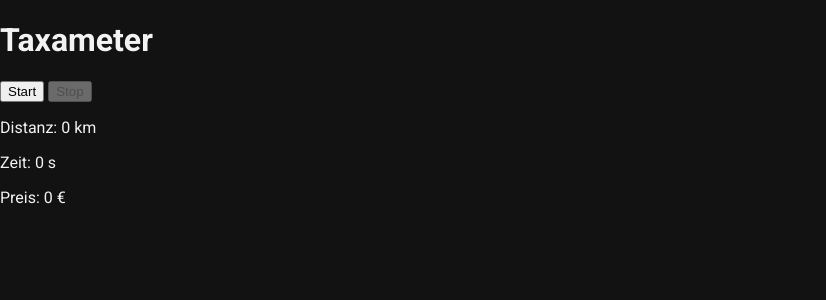
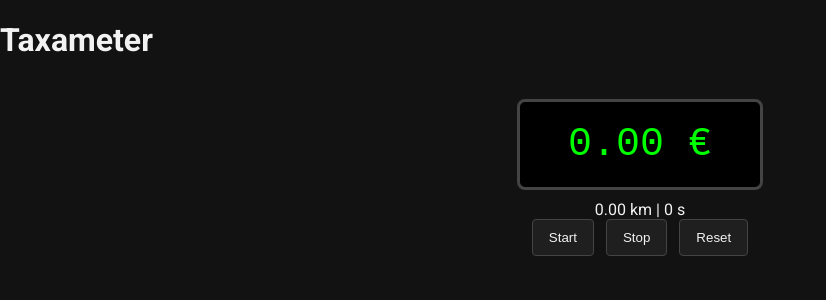
Before and after one commit to DO1FFE/tesla-dashboard, a Flask app: page /taxameter in a window 1280 px wide. Shown: the top 300 px of the page, without its empty margins (0-826 px from the left). Run offline with Flask 3, Linux system fonts and the light colour scheme.

Commit message:
Improve taximeter

```diff
--- a/app.py
+++ b/app.py
@@ -2076,18 +2076,22 @@
 
 
 @app.route("/api/taxameter/start", methods=["POST"])
-@requires_auth
 def api_taxameter_start():
     _start_thread("default")
-    started = taximeter.start()
-    return jsonify({"active": started})
+    taximeter.start()
+    return jsonify(taximeter.status())
 
 
 @app.route("/api/taxameter/stop", methods=["POST"])
-@requires_auth
 def api_taxameter_stop():
     result = taximeter.stop()
     return jsonify(result or {"active": False})
+
+
+@app.route("/api/taxameter/reset", methods=["POST"])
+def api_taxameter_reset():
+    taximeter.reset()
+    return jsonify({"active": False})
 
 
 @app.route("/api/taxameter/status")
--- a/static/css/style.css
+++ b/static/css/style.css
@@ -985,3 +985,31 @@
 #sms-status {
   margin-left: 10px;
 }
+
+/* Taximeter page */
+#taximeter {
+  text-align: center;
+  margin-top: 40px;
+}
+
+#taximeter-display {
+  background: #000;
+  color: #0f0;
+  font-family: 'Courier New', monospace;
+  font-size: 2.5rem;
+  padding: 20px;
+  border: 3px solid #444;
+  border-radius: 8px;
+  display: inline-block;
+  min-width: 200px;
+  margin-bottom: 10px;
+}
+
+#taximeter-buttons button {
+  padding: 10px 16px;
+  margin: 0 4px;
+  background: var(--surface-color);
+  color: var(--text-color);
+  border: 1px solid #444;
+  border-radius: 4px;
+}
--- a/static/js/taxameter.js
+++ b/static/js/taxameter.js
@@ -1,25 +1,47 @@
 $(function() {
     function update() {
         $.getJSON('/api/taxameter/status', function(data) {
+            if (data.price !== undefined) {
+                $('#price').text(Number(data.price).toFixed(2));
+            }
+            if (data.distance !== undefined) {
+                $('#dist').text(Number(data.distance).toFixed(2));
+            }
+            if (data.duration !== undefined) {
+                $('#time').text(Math.round(data.duration));
+            }
             if (!data.active) {
                 $('#start-btn').prop('disabled', false);
                 $('#stop-btn').prop('disabled', true);
+                $('#reset-btn').prop('disabled', !('price' in data));
             } else {
                 $('#start-btn').prop('disabled', true);
                 $('#stop-btn').prop('disabled', false);
-                $('#dist').text(data.distance.toFixed(2));
-                $('#price').text(data.price.toFixed(2));
-                $('#time').text(Math.round(data.duration));
+                $('#reset-btn').prop('disabled', true);
             }
         });
     }
 
     $('#start-btn').click(function() {
-        $.post('/api/taxameter/start', update);
+        $.post('/api/taxameter/start', update, 'json');
     });
 
     $('#stop-btn').click(function() {
-        $.post('/api/taxameter/stop', update);
+        $.post('/api/taxameter/stop', function(data) {
+            if (data.price !== undefined) {
+                $('#price').text(Number(data.price).toFixed(2));
+                $('#dist').text(Number(data.distance).toFixed(2));
+                $('#time').text(Math.round(data.duration));
+            }
+            update();
+        }, 'json');
+    });
+
+    $('#reset-btn').click(function() {
+        $.post('/api/taxameter/reset', update);
+        $('#price').text('0.00');
+        $('#dist').text('0.00');
+        $('#time').text('0');
     });
 
     update();
--- a/taximeter.py
+++ b/taximeter.py
@@ -12,22 +12,26 @@
         self.vehicle_id = vehicle_id
         self.lock = threading.Lock()
         self.active = False
+        self.ready = True
         self.points = []
         self.distance = 0.0
         self.price = 0.0
         self.start_time = None
         self.thread = None
         self.tariff = {}
+        self.last_result = None
 
     def start(self):
         with self.lock:
-            if self.active:
+            if self.active or not self.ready:
                 return False
             self.tariff = self.tariff_func() or {}
             self.active = True
+            self.ready = False
+            self.last_result = None
             self.points = []
             self.distance = 0.0
-            self.price = 0.0
+            self.price = self._calc_price(0.0)
             self.start_time = time.time()
         self.thread = threading.Thread(target=self._run, daemon=True)
         self.thread.start()
@@ -46,18 +50,31 @@
         dist = self.distance
         price = self.price
         self._save_ride(start, end, duration, dist, price)
-        return {
+        result = {
             "start_time": start,
             "end_time": end,
             "duration": duration,
             "distance": dist,
             "price": price,
         }
+        with self.lock:
+            self.last_result = result
+            self.thread = None
+        return result
 
     def status(self):
         with self.lock:
             if not self.active:
-                return {"active": False}
+                result = {"active": False}
+                if self.last_result:
+                    result.update(
+                        {
+                            "distance": round(self.last_result["distance"], 3),
+                            "price": round(self.last_result["price"], 2),
+                            "duration": self.last_result["duration"],
+                        }
+                    )
+                return result
             duration = time.time() - self.start_time
             return {
                 "active": True,
@@ -132,3 +149,14 @@
         )
         con.commit()
         con.close()
+
+    def reset(self):
+        with self.lock:
+            self.active = False
+            self.ready = True
+            self.points = []
+            self.distance = 0.0
+            self.price = 0.0
+            self.start_time = None
+            self.thread = None
+            self.last_result = None
--- a/templates/taxameter.html
+++ b/templates/taxameter.html
@@ -10,14 +10,19 @@
 </head>
 <body>
     <h1>Taxameter</h1>
-    <div>
-        <button id="start-btn">Start</button>
-        <button id="stop-btn" disabled>Stop</button>
-    </div>
-    <div>
-        <p>Distanz: <span id="dist">0</span> km</p>
-        <p>Zeit: <span id="time">0</span> s</p>
-        <p>Preis: <span id="price">0</span> €</p>
+    <div id="taximeter">
+        <div id="taximeter-display">
+            <span id="price">0.00</span> €
+        </div>
+        <div id="taximeter-info">
+            <span id="dist">0.00</span> km |
+            <span id="time">0</span> s
+        </div>
+        <div id="taximeter-buttons">
+            <button id="start-btn">Start</button>
+            <button id="stop-btn" disabled>Stop</button>
+            <button id="reset-btn" disabled>Reset</button>
+        </div>
     </div>
     <script src="/static/js/taxameter.js"></script>
 </body>
```
